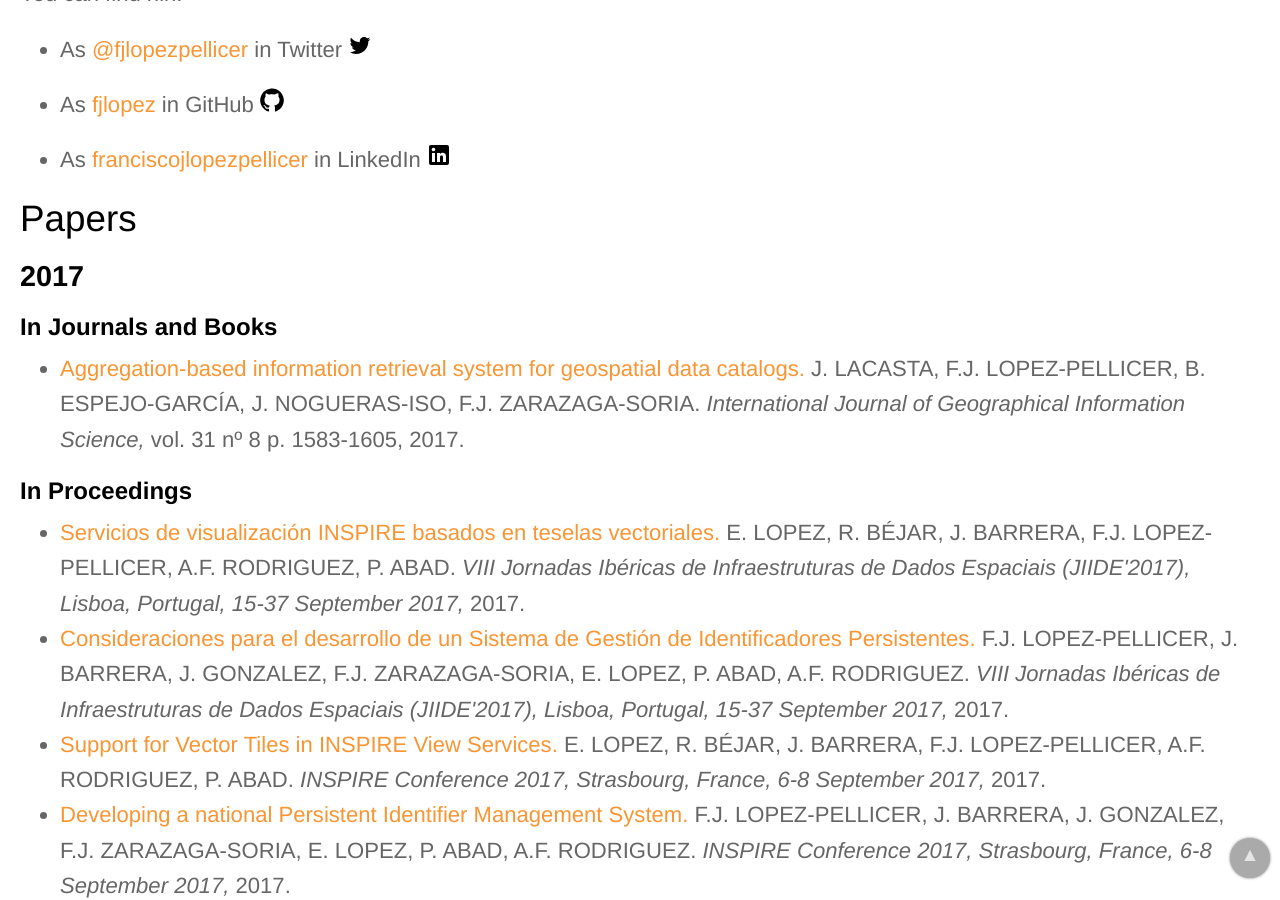
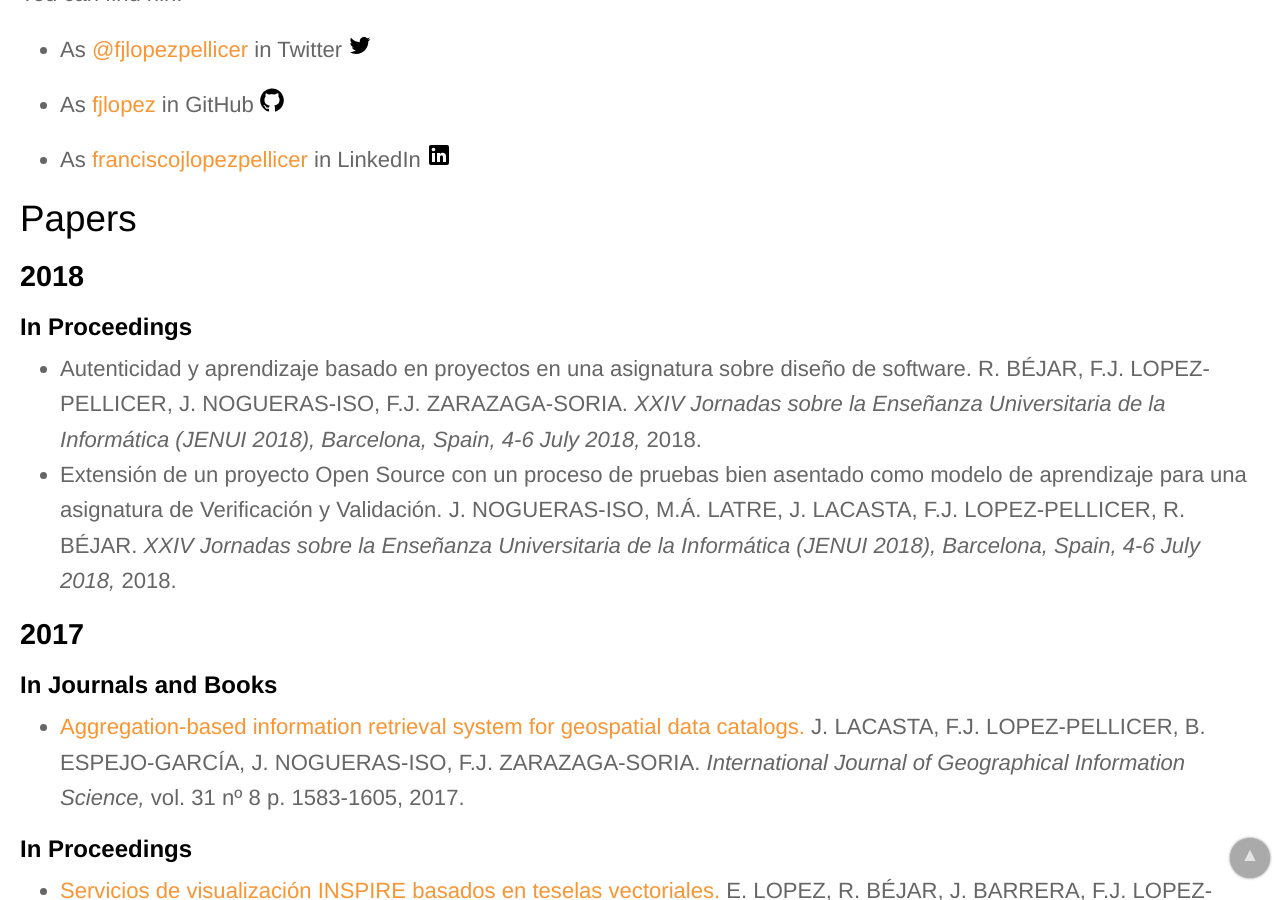
Before and after one commit to IAAA-Lab/IAAA-Lab.github.io, a Jekyll site: the page built from _staff/fjlopez.md, in a window 1280 px wide and 900 px high, scrolled down 947 px. Built offline with Jekyll 4.4.1, drawn with Linux system fonts in a browser that asks for light colours.

Commit message:
Update papers.yml

```diff
--- a/_data/papers.yml
+++ b/_data/papers.yml
@@ -1,6 +1,15 @@
 # Importante: dentro de este fichero los artículos tienen que estar ordenados por año
 # (los más recientes primero) y dentro de cada año primero van los libros, luego los
 # artículos de revista y capítulos de libro y finalmente los artículos de congresos
+- title: "Autenticidad y aprendizaje basado en proyectos en una asignatura sobre diseño de software"
+  authors: R. BÉJAR, F.J. LOPEZ-PELLICER, J. NOGUERAS-ISO, F.J. ZARAZAGA-SORIA
+  publication_conference: "XXIV Jornadas sobre la Enseñanza Universitaria de la Informática (JENUI 2018), Barcelona, Spain, 4-6 July 2018"
+  year: 2018
+# -------------------
+- title: "Extensión de un proyecto Open Source con un proceso de pruebas bien asentado como modelo de aprendizaje para una asignatura de Verificación y Validación"
+  authors: J. NOGUERAS-ISO, M.Á. LATRE, J. LACASTA, F.J. LOPEZ-PELLICER, R. BÉJAR
+  publication_conference: "XXIV Jornadas sobre la Enseñanza Universitaria de la Informática (JENUI 2018), Barcelona, Spain, 4-6 July 2018"
+  year: 2018
 # -------------------
 - title: "Multi-scale urban data models for early-stage suitability assessment of energy conservation measures in historic urban areas"
   url: https://doi.org/10.1016/j.enbuild.2017.12.061
@@ -479,7 +488,7 @@
 # -------------------
 - title: "Design and evaluation of a semantic enrichment process for bibliographic databases"
   url: /curriculum/08-Publicaciones-Articulos/art_2013_DKE_Design.pdf
-  authors: J. LACASTA, J.NOGUERAS-ISO, G. FALQUET, J. TELLER, F.J. ZARAZAGA-SORIA
+  authors: J. LACASTA, J. NOGUERAS-ISO, G. FALQUET, J. TELLER, F.J. ZARAZAGA-SORIA
   publication: "Data & Knowledge Engineering"
   publication_detail: "vol. 88 p. 94-107. ISSN 0169-023X"
   year: 2013
@@ -899,7 +908,7 @@
 - title: "Terminological Ontologies: Design, Management and Practical Applications"
   url: /curriculum/07-Publicaciones-Libros/2010_libro_Springer_Terminological_Ontologies.pdf
   authors: J. LACASTA, J. NOGUERAS-ISO, F.J. ZARAZAGA-SORIA
-  publication: "Semantic Web and Beyond. Germany, Springer"
+  publication_book: "Semantic Web and Beyond. Germany, Springer"
   year: 2010
 # -------------------
 - title: "Semantic Selection of Georeferencing Services for Urban Management"
```
